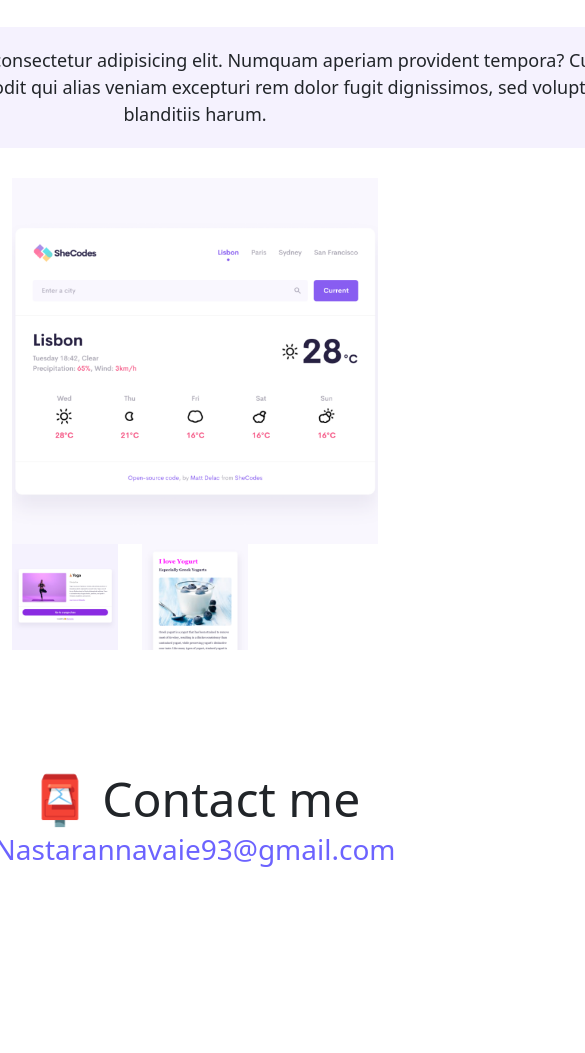
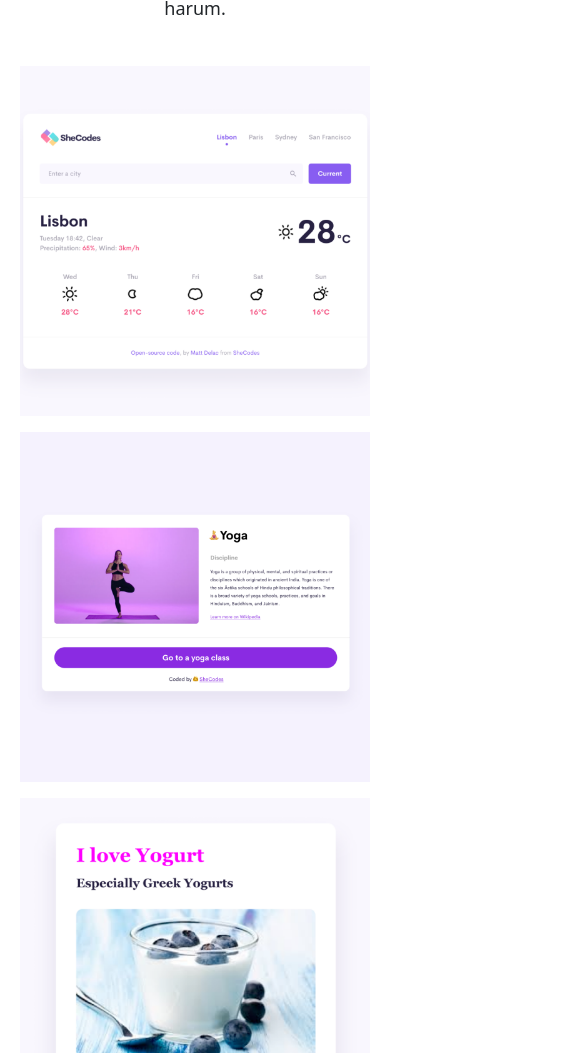
Before and after one commit to Nastaran-Navaie/responsive-week3-homework, a website: page about.html in a window 390 px wide. Shown: the part 375-1428 px from the top of the page, 585 px wide, since content can reach past the window. Before the commit the page ends 1305 px from the top, so only its background shows below. Drawn offline with nearby package versions, Linux system fonts and the light colour scheme.

Commit message:
Made the aboute.html page responsive
However there are some issues, but decided to submit the solution.

```diff
--- a/about.html
+++ b/about.html
@@ -15,10 +15,10 @@
   </head>
   <body>
     <a href="index.html" class="homepage-link">Back to homepage</a>
-    <h1>About me</h1>
+    <h1 class="h1-about">About me</h1>
     <h3>Front-end developer from Rasht, Iran</h3>
     <div class="about-paragraphs">
-      <p>
+      <p class="about-paragraph-text">
         Lorem ipsum dolor sit amet, consectetur adipisicing elit. Numquam
         aperiam provident tempora? Cumque adipisci, non dolorem quia, odit qui
         alias veniam excepturi rem dolor fugit dignissimos, sed voluptatum
@@ -27,20 +27,20 @@
     </div>
     <div class="container">
       <div class="row">
-        <div class="col-sm-4">
-          <img src="images/weather.png" class="img-fluid max-width:100%" />
+        <div class="col-md-4">
+          <img src="images/weather.png" class="img-fluid p-2 weather-img" />
         </div>
-        <div class="col-4">
-          <img src="images/yoga.png " class="img-fluid max-width:100%" />
+        <div class="col-md-4">
+          <img src="images/yoga.png " class="img-fluid p-2 yoga-img" />
         </div>
-        <div class="col-4">
-          <img src="images/yogurt.png" class="img-fluid max-width:100%" />
+        <div class="col-md-4">
+          <img src="images/yogurt.png" class="img-fluid p-2 yogurt-img" />
         </div>
       </div>
     </div>
 
-    <div id="contact">
-      <h2>📮 Contact me</h2>
+    <div id="contact" class="contact">
+      <h2 class="about-h2-contact">📮 Contact me</h2>
       <a href="mailto:[email]" class="email-link">
         Nastarannavaie93@gmail.com
       </a>
--- a/style.css
+++ b/style.css
@@ -71,14 +71,9 @@ p {
 }
 
 .about-paragraphs {
-  display: inline;
-
-  margin: 30px 0;
-}
-
-.about-paragraphs p {
-  background-color: none;
-  margin: 30px -300px 30px -300px;
+  display: block;
+  text-align: center;
+  margin: 10px;
 }
 
 .email-link {
@@ -104,7 +99,7 @@ p {
     margin-top: 5px;
     margin-bottom: 30px;
   } */
-  .yogurt-img {
+  .yogurt-app-img {
     display: none;
   }
   .weather-app-img {
@@ -132,3 +127,34 @@ p {
     background-color: white;
   }
 }
+@media (max-width: 576px) {
+  .h1-about {
+    font-size: 30px;
+    text-align: center;
+    /* display: grid;
+    place-items: center; */
+  }
+}
+
+/* about.me-page */
+@media (max-width: 576px) {
+  .weather-img {
+    display: flex;
+    justify-content: center;
+  }
+}
+@media (max-width: 576px) {
+  .about-paragraph-text {
+    font-size: 18px;
+    text-align: center;
+    background-color: white;
+  }
+}
+@media (max-width: 576px) {
+  .about-h2-contact {
+    font-size: 15px;
+  }
+  .email-link {
+    font-size: 15px;
+  }
+}
```
Also changed, not shown: index.html (+1 -1 lines).
